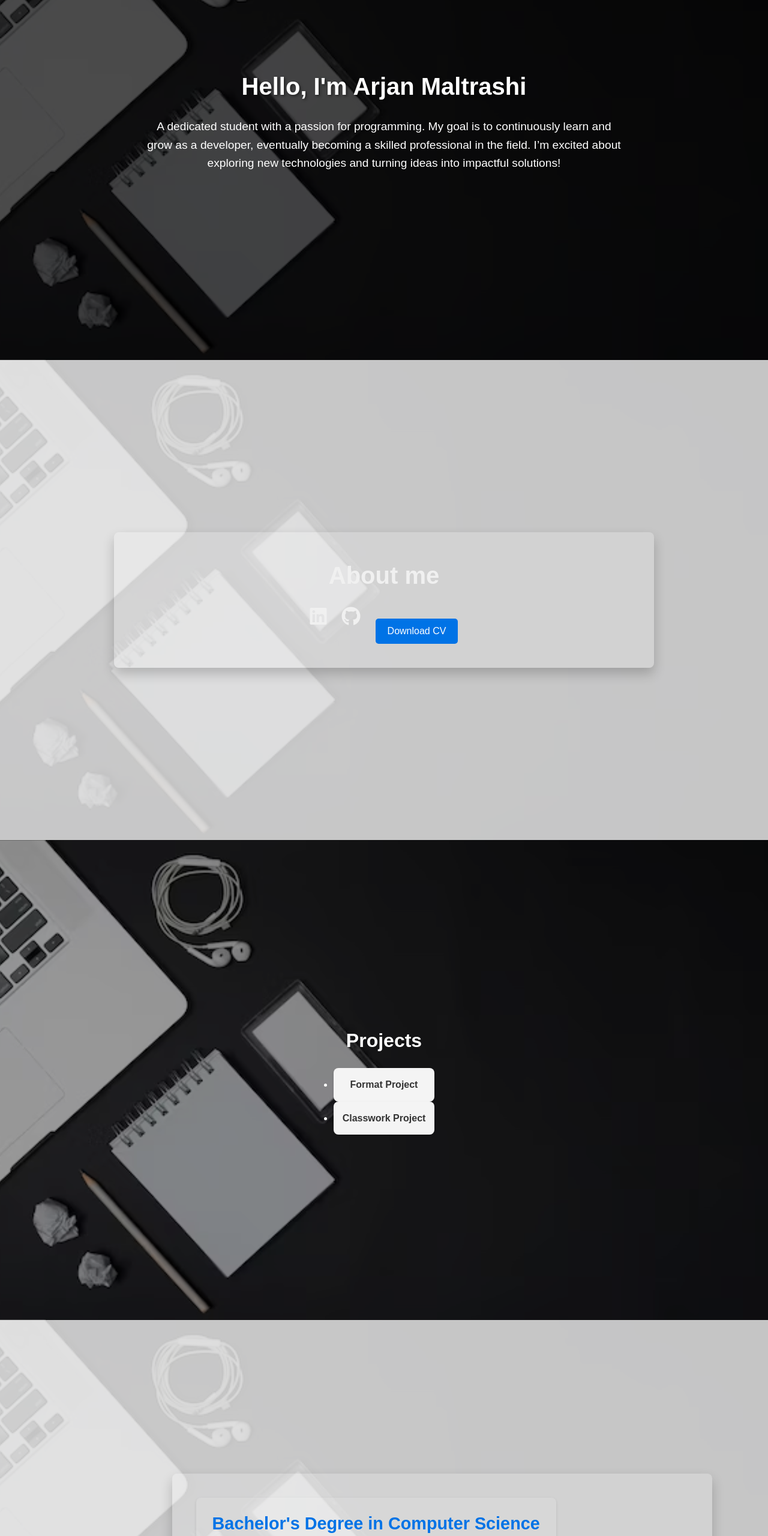
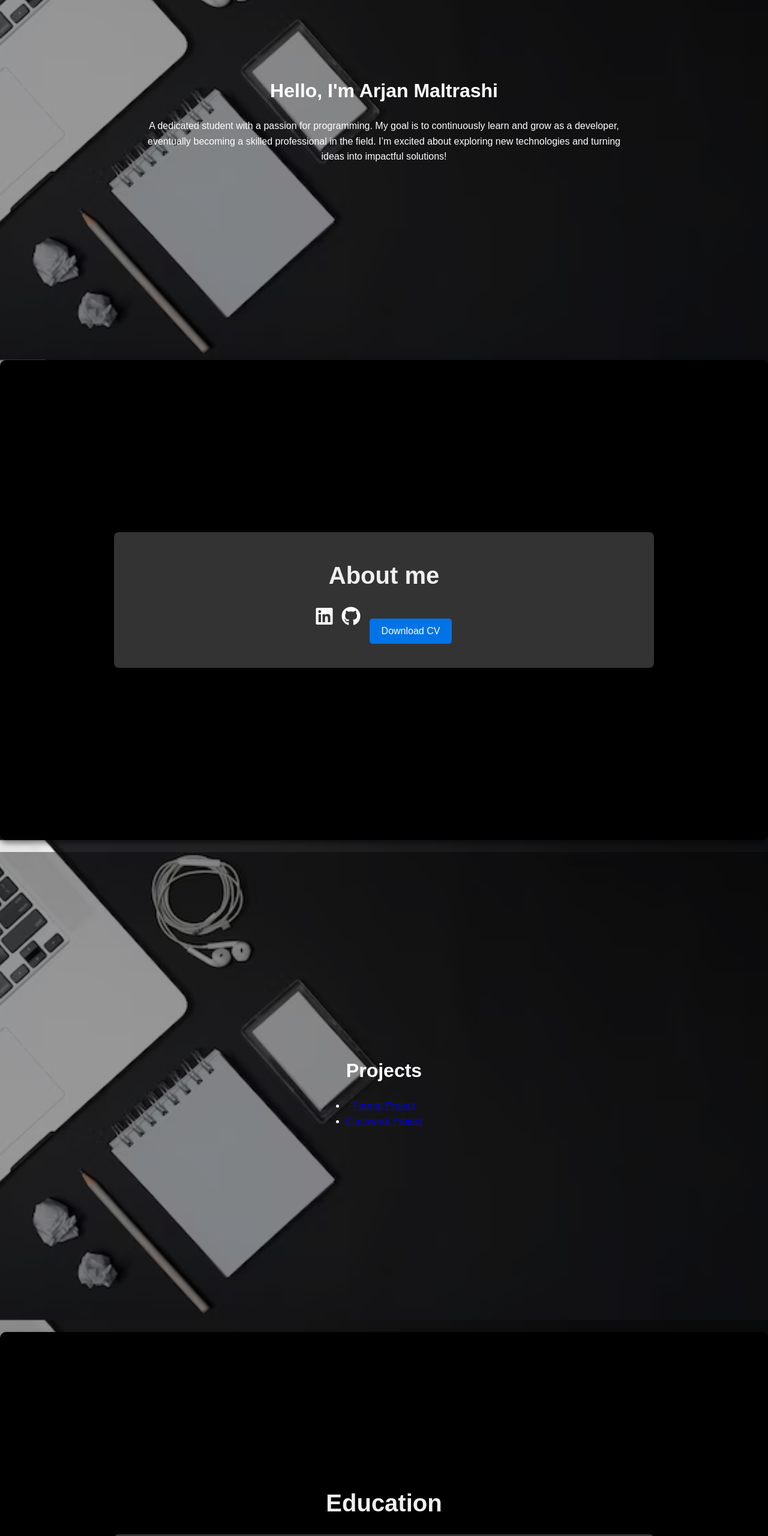
Before and after one commit to ArjanMaltrashi/PortofolioArjanMaltrashi.github.io, a plain HTML site: page index.html in a window 1280 px wide. Shown: the part 200-2760 px from the top of the page at 60% size. Drawn offline with Linux system fonts and the light colour scheme.

Commit message:
Update projectstyle.css

```diff
--- a/projectstyle.css
+++ b/projectstyle.css
@@ -1,4 +1,4 @@
-/* Project Style */
+/* Project Style*/
 * {
     margin: 0;
     padding: 0;
@@ -60,6 +60,7 @@ section {
     padding: 50px 20px;
     min-height: 100vh;
     display: flex;
+    flex-direction: column;
     justify-content: center;
     align-items: center;
     text-align: center;
@@ -100,31 +101,81 @@ section p {
     line-height: 1.6;
 }
 
-/* Home Section */
-#home {
-    background-color: rgba(0, 0, 0, 0.5);
+/* About Me Section */
+#about {
+    background-color: #000; /* Black background */
+    color: #fff; /* White text color */
+    padding: 50px;
+    border-radius: 10px;
+    box-shadow: 0 5px 10px rgba(0, 0, 0, 0.5);
+    margin-bottom: 20px; /* Space between About Me and next section */
 }
 
-.home-content h1 {
-    font-size: 2.5rem;
-    font-weight: bold;
-    margin-bottom: 20px;
-    text-shadow: 2px 2px 4px rgba(0, 0, 0, 0.5);
+/* Education Section */
+#education {
+    background-color: #000; /* Black background */
+    color: #fff; /* White text color */
+    padding: 50px;
+    border-radius: 10px;
+    box-shadow: 0 5px 10px rgba(0, 0, 0, 0.5);
+    margin-bottom: 20px; /* Space between Education and Contact */
 }
 
-.home-content p {
-    font-size: 1.2rem;
+/* Contact Section */
+#contact {
+    background-color: rgba(255, 255, 255, 0.2); /* Light transparent background */
+    color: #fff;
+    padding: 50px;
+    border-radius: 10px;
+    box-shadow: 0 5px 10px rgba(0, 0, 0, 0.5);
+    margin-top: 20px;
+}
+
+/* Flexbox to Stack Sections */
+#about,
+#education,
+#contact {
+    display: flex;
+    flex-direction: column;
+    justify-content: center;
+    align-items: center;
+    text-align: center;
+}
+
+/* Buttons and Links */
+.cv-button {
+    background-color: #0073e6;
+    color: white;
+    border: none;
+    padding: 12px 20px;
+    border-radius: 5px;
+    font-size: 1rem;
+    cursor: pointer;
+    margin-top: 20px;
+    transition: background-color 0.3s ease;
+}
+
+.cv-button:hover {
+    background-color: #005bb5;
+}
+
+.social-icons {
+    display: flex;
+    justify-content: center;
+    gap: 15px;
+    margin-top: 10px;
+}
+
+.social-icons a {
+    color: #fff;
+    transition: color 0.3s ease;
+}
+
+.social-icons a:hover {
+    color: #0073e6;
 }
 
 /* Blog Section */
-#blog,
-#about,
-#education,
-#contact {
-    padding: 50px 20px;
-    color: #ffffff;
-}
-
 #blog .blog-content,
 .about-content,
 .education-content,
@@ -156,84 +207,6 @@ section p {
     color: #dcdcdc;
 }
 
-/* Buttons */
-.cv-button,
-#email-button {
-    background-color: #0073e6;
-    color: white;
-    border: none;
-    padding: 12px 20px;
-    border-radius: 5px;
-    font-size: 1rem;
-    cursor: pointer;
-    margin-top: 20px;
-    transition: background-color 0.3s ease;
-}
-
-.cv-button:hover,
-#email-button:hover {
-    background-color: #005bb5;
-}
-
-/* Social Icons */
-.social-icons {
-    display: flex;
-    justify-content: center;
-    gap: 25px;
-}
-
-.social-icons a {
-    color: #f0f0f0;
-    transition: color 0.3s ease;
-}
-
-.social-icons a:hover {
-    color: #0073e6;
-}
-
-/* Projects Section */
-#projects li {
-    background-color: #f4f4f4;
-    padding: 15px;
-    border-radius: 8px;
-    box-shadow: 0 2px 4px rgba(0, 0, 0, 0.1);
-    transition: transform 0.3s ease, background-color 0.3s ease;
-}
-
-#projects li:hover {
-    transform: translateY(-5px);
-    background-color: #0073e6;
-    color: white;
-}
-
-#projects a {
-    text-decoration: none;
-    color: #333;
-    font-weight: bold;
-    transition: background-color 0.3s ease, color 0.3s ease;
-}
-
-#projects li:hover a,
-#projects a:hover {
-    background-color: #005bb5;
-    color: white;
-}
-
-/* Education Section */
-.education-item {
-    background-color: rgba(255, 255, 255, 0.1);
-    padding: 20px;
-    border-radius: 8px;
-    box-shadow: 0 2px 5px rgba(0, 0, 0, 0.1);
-    text-align: center;
-    max-width: 600px;
-}
-
-.education-item h2 {
-    font-size: 1.8rem;
-    color: #0073e6;
-}
-
 /* Media Queries */
 @media (max-width: 768px) {
     .navbar {
```
